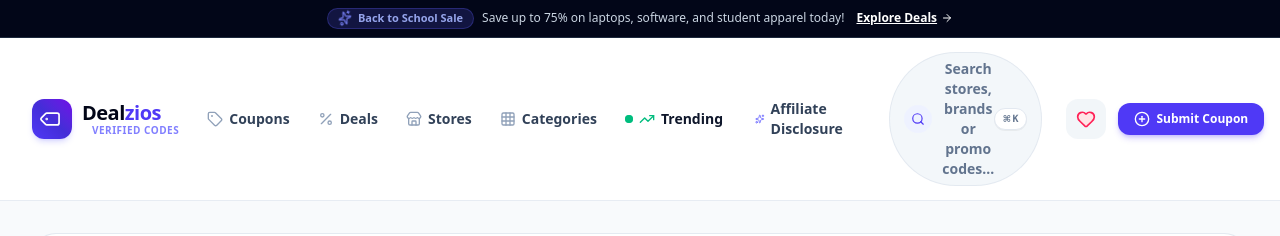
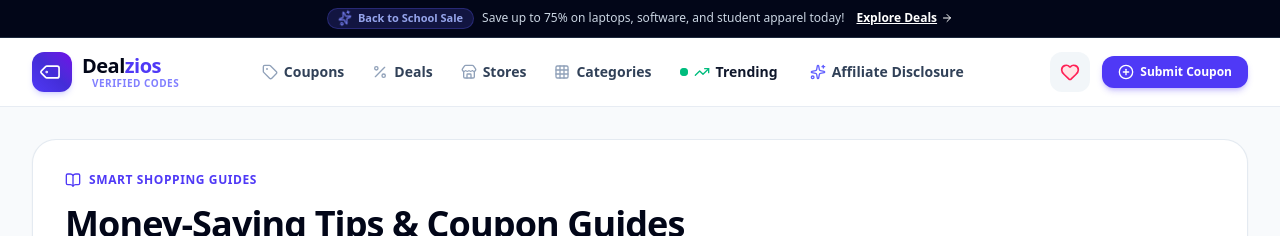
Before and after one commit to codershiveinterns-cloud/Dealzios, a Next.js app: page /blog in a window 1280 px wide. Shown: the top 236 px of the page. Built offline with nearby package versions, Linux system fonts and the light colour scheme.

Commit message:
Remove search bar from top navigation header

```diff
--- a/src/components/Header.tsx
+++ b/src/components/Header.tsx
@@ -165,36 +165,8 @@ export const Header: React.FC<HeaderProps> = ({
 
             </nav>
 
-            {/* Desktop Search Bar Trigger */}
-            <div className="hidden md:flex flex-1 max-w-md mx-2">
-              <button
-                onClick={onOpenSearch}
-                className="w-full bg-slate-100/80 hover:bg-white border border-slate-200/90 hover:border-indigo-400 hover:shadow-lg hover:shadow-indigo-500/10 rounded-full px-3.5 py-1.5 text-sm text-slate-500 flex items-center justify-between group transition-all duration-300"
-                aria-label="Search stores, brands or coupon codes"
-              >
-                <div className="flex items-center gap-2.5">
-                  <div className="w-7 h-7 rounded-full bg-indigo-50 text-indigo-600 flex items-center justify-center group-hover:bg-indigo-600 group-hover:text-white group-hover:scale-110 transition-all duration-300 shrink-0">
-                    <Search className="w-3.5 h-3.5" />
-                  </div>
-                  <span className="text-slate-500 group-hover:text-slate-900 text-xs sm:text-sm font-semibold transition-colors">Search stores, brands or promo codes...</span>
-                </div>
-                <kbd className="hidden sm:inline-flex items-center gap-0.5 bg-white text-slate-500 text-[10px] font-extrabold px-2 py-0.5 rounded-full border border-slate-200 shadow-2xs group-hover:border-indigo-300 group-hover:text-indigo-600 transition-colors">
-                  <span className="text-xs">⌘</span>K
-                </kbd>
-              </button>
-            </div>
-
             {/* Action Buttons */}
             <div className="flex items-center gap-1.5 sm:gap-3 shrink-0">
-
-              {/* Mobile Search Button */}
-              <button
-                onClick={onOpenSearch}
-                className="md:hidden p-2.5 rounded-xl text-slate-700 bg-slate-100 hover:bg-indigo-50 hover:text-indigo-600 active:scale-95 transition-all"
-                aria-label="Open Search"
-              >
-                <Search className="w-5 h-5 text-indigo-600" />
-              </button>
 
               {/* Saved Coupons Button with Heart Animation */}
               <button
@@ -233,23 +205,9 @@ export const Header: React.FC<HeaderProps> = ({
           </div>
         </div>
 
-        {/* Mobile Navigation Drawer with Staggered Scale Items */}
+        {/* Mobile Navigation Drawer */}
         {mobileMenuOpen && (
           <div className="lg:hidden border-t border-slate-200/90 bg-white/95 backdrop-blur-lg px-4 pt-3 pb-6 space-y-3 shadow-2xl animate-in slide-in-from-top-2 duration-200">
-            <button
-              onClick={() => {
-                setMobileMenuOpen(false);
-                onOpenSearch();
-              }}
-              className="w-full bg-slate-100 border border-slate-200/90 rounded-2xl px-4 py-3 text-xs font-medium text-slate-600 flex items-center justify-between shadow-2xs active:scale-98 transition-all"
-            >
-              <div className="flex items-center gap-2.5">
-                <Search className="w-4 h-4 text-indigo-600" />
-                <span className="font-semibold text-slate-800">Search stores, brands or promo codes...</span>
-              </div>
-              <span className="bg-indigo-600 text-white text-[10px] font-extrabold px-2.5 py-1 rounded-lg shadow-2xs">SEARCH</span>
-            </button>
-
             <div className="grid grid-cols-2 gap-2 pt-2 text-sm font-bold text-slate-800">
               <Link
                 href="/coupons"
```
